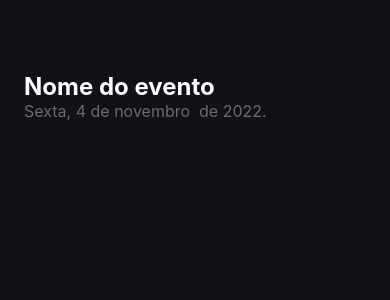
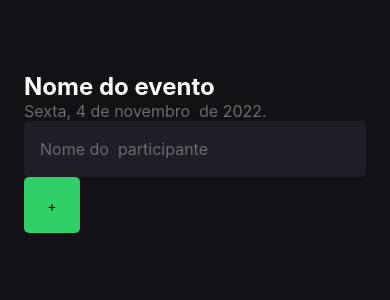
Before and after one commit to charlenefialho/ignite-ImHere, a React Native app: screen / in a window 390 px wide. Shown: the top 300 px of the page. Built offline with nearby package versions, Linux system fonts and the light colour scheme.

Commit message:
feat: added 'button and add participant'

```diff
--- a/src/screens/Home/index.tsx
+++ b/src/screens/Home/index.tsx
@@ -1,7 +1,11 @@
-import { Text, View } from 'react-native';
+import { Text, TextInput, TouchableOpacity, View } from 'react-native';
 import { styles } from './styles';
 
 export default function Home() {
+  function handleParticipantAdd(){
+    console.log("Voce clicou no botão de adicionar")
+  }
+
   return (
     <View  style={styles.container}>
       <Text style={styles.eventName} >
@@ -10,6 +14,16 @@
       <Text style={styles.eventDate}>
         Sexta, 4 de novembro  de 2022.
       </Text>
+      <TextInput style={styles.input}
+      placeholder='Nome do  participante'
+      placeholderTextColor="#6B6B6B"
+      />
+
+      <TouchableOpacity style={styles.button} onPress={handleParticipantAdd}>
+        <Text style={styles.buttonText}>
+          +
+        </Text>
+      </TouchableOpacity>
     </View>
   );
 }
--- a/src/screens/Home/styles.ts
+++ b/src/screens/Home/styles.ts
@@ -15,5 +15,24 @@
   eventDate:{
     color: '#6B6B6B',
     fontSize: 16
+  },
+  input:{
+    height:56,
+    backgroundColor: '#1F1E26',
+    borderRadius: 5,
+    color: '#FFF',
+    padding:16,
+    fontSize: 16
+  },
+  button:{
+    width:56,
+    height:56,
+    borderRadius:5,
+    backgroundColor:'#31CF67',
+    alignItems: 'center',
+    justifyContent: 'center'
+  },
+  buttonText:{
+
   }
 })
```
